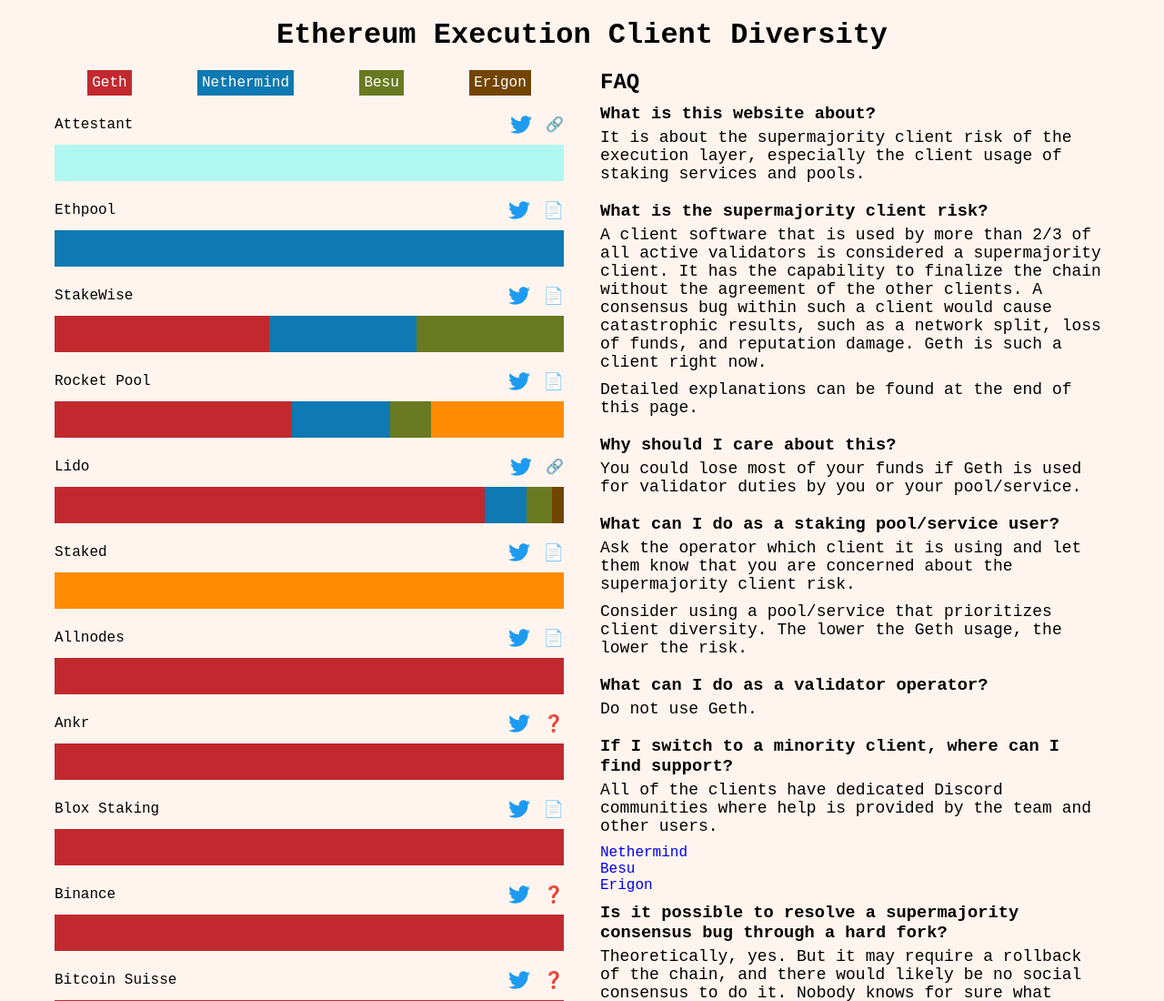
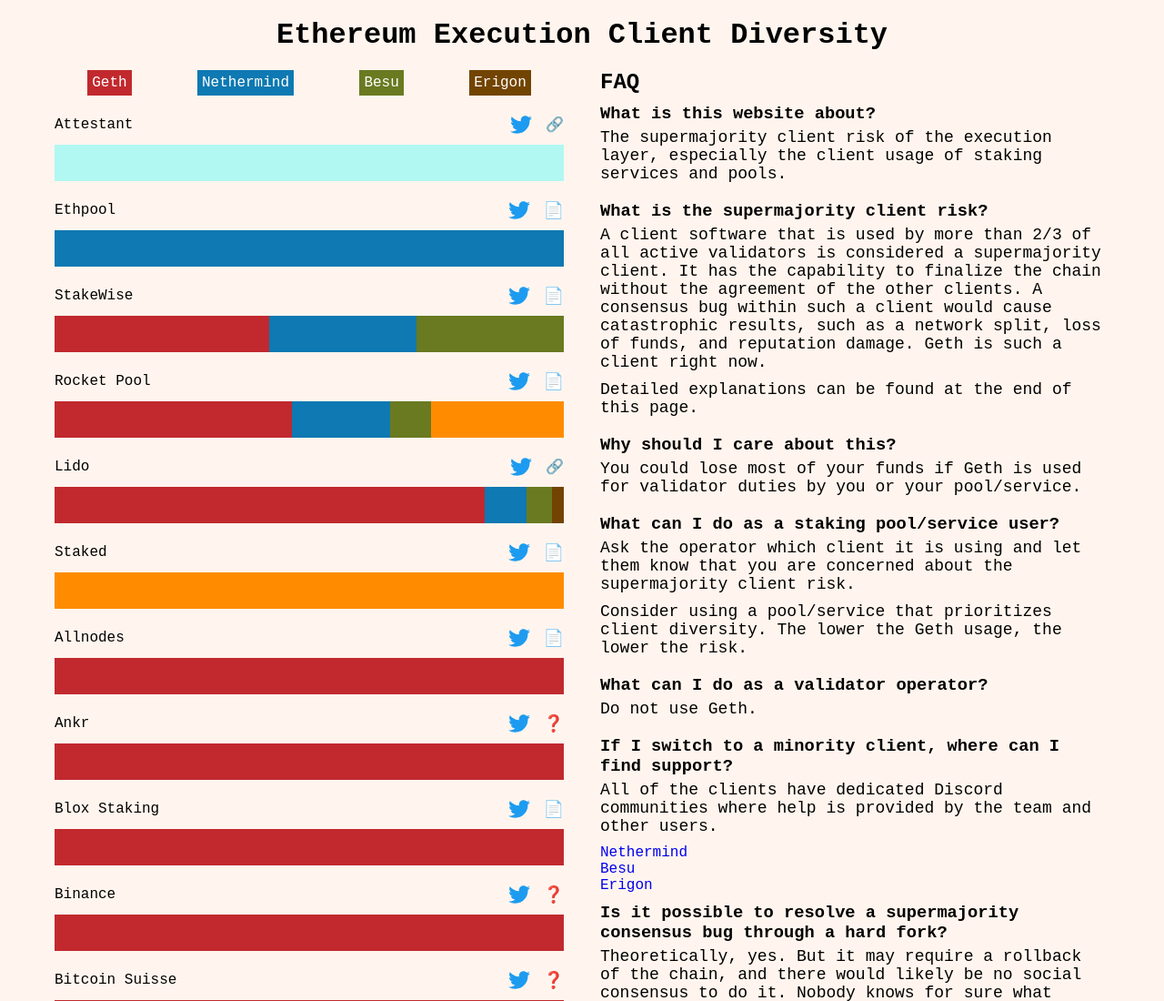
Before and after one commit to hanniabu/execution-diversity, a plain HTML site: page index.html in a window 1280 px wide. Shown: the top 1100 px of the page at 91% size. Drawn offline with Linux system fonts and the light colour scheme.

Commit message:
Update index.html

```diff
--- a/index.html
+++ b/index.html
@@ -58,7 +58,7 @@
                     <ul>
                         <li>
                             <h3>What is this website about?</h3>
-                            <span>It is about the supermajority client risk of the execution layer, especially the client usage of staking services and pools.</span>
+                            <span>The supermajority client risk of the execution layer, especially the client usage of staking services and pools.</span>
                         </li>
                         <li>
                             <h3>What is the supermajority client risk?</h3>
```
